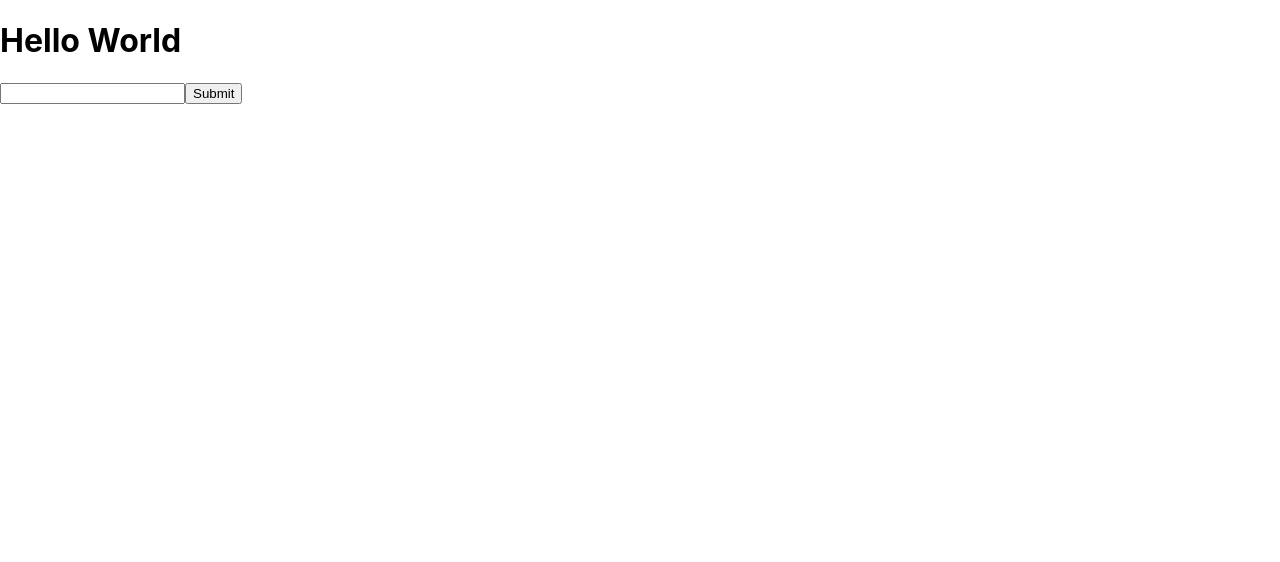
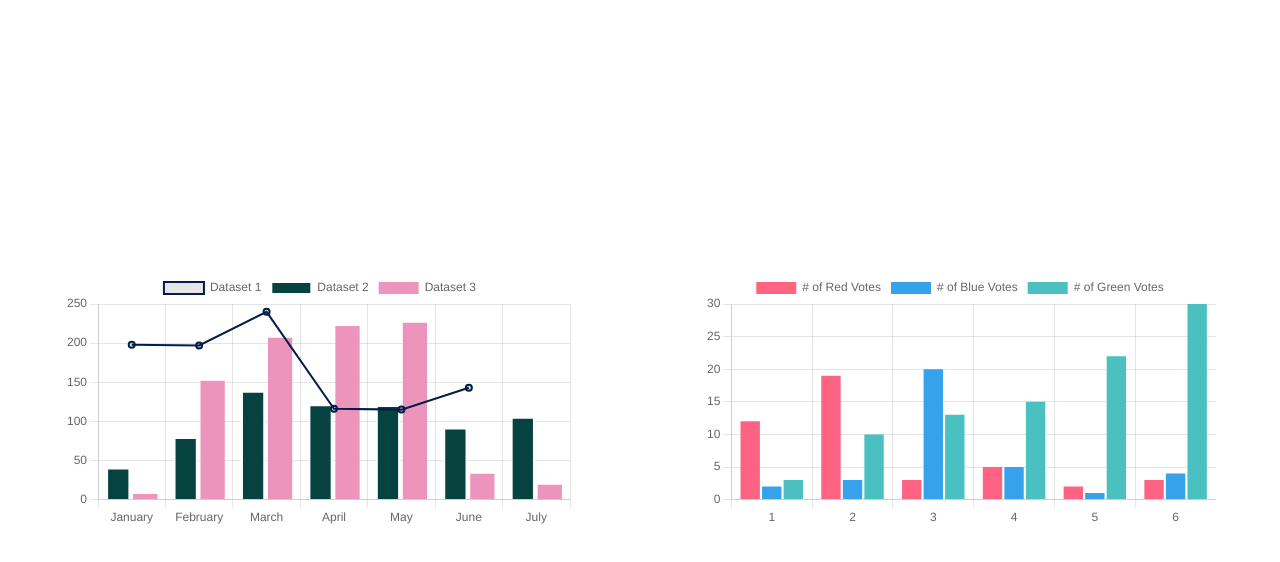
Before and after one commit to Classy-Endevours/inventory-electron, a React (Create React App) app: page / in a window 1280 px wide. Shown: the top 562 px of the page. Built offline with nearby package versions, Linux system fonts and the light colour scheme.

Commit message:
added poc for reporting

```diff
--- a/src/App.js
+++ b/src/App.js
@@ -1,8 +1,13 @@
 import './App.scss';
-import HelloWorld from './components/HelloWorld';
+import Dashboard from './components/Dashboard';
+// import HelloWorld from './components/HelloWorld';
 
 function App() {
-  return <HelloWorld />;
+  return (
+    <div>
+      <Dashboard />
+    </div>
+  );
 }
 
 export default App;
--- /dev/null
+++ b/src/components/Dashboard/dashboard.scss
@@ -0,0 +1,12 @@
+.container {
+  //   width: 500px;
+  //   height: 500px;
+  display: flex;
+  align-items: center;
+  justify-content: space-around;
+  height: 100vh;
+}
+.container .primary_container,
+.container .secondary_container {
+  width: 40%;
+}
--- /dev/null
+++ b/src/components/Dashboard/index.jsx
@@ -0,0 +1,91 @@
+import React, { useState } from 'react';
+import { Bar } from 'react-chartjs-2';
+import './dashboard.scss';
+// import { LineChart, BarChart, DoughnutChart } from 'react-chartjs-2';
+const rand = () => Math.floor(Math.random() * 255);
+const options = {
+  scales: {
+    yAxes: [
+      {
+        ticks: {
+          beginAtZero: true,
+        },
+      },
+    ],
+  },
+};
+const genData = () => ({
+  labels: ['January', 'February', 'March', 'April', 'May', 'June', 'July'],
+  datasets: [
+    {
+      type: 'line',
+      label: 'Dataset 1',
+      borderColor: `rgb(${rand()}, ${rand()}, ${rand()})`,
+      borderWidth: 2,
+      fill: false,
+      data: [rand(), rand(), rand(), rand(), rand(), rand()],
+    },
+    {
+      type: 'bar',
+      label: 'Dataset 2',
+      backgroundColor: `rgb(${rand()}, ${rand()}, ${rand()})`,
+      data: [rand(), rand(), rand(), rand(), rand(), rand(), rand()],
+      borderColor: 'white',
+      borderWidth: 2,
+    },
+    {
+      type: 'bar',
+      label: 'Dataset 3',
+      backgroundColor: `rgb(${rand()}, ${rand()}, ${rand()})`,
+      data: [rand(), rand(), rand(), rand(), rand(), rand(), rand()],
+    },
+  ],
+});
+
+const secondaryData = {
+  labels: ['1', '2', '3', '4', '5', '6'],
+  datasets: [
+    {
+      label: '# of Red Votes',
+      data: [12, 19, 3, 5, 2, 3],
+      backgroundColor: 'rgb(255, 99, 132)',
+    },
+    {
+      label: '# of Blue Votes',
+      data: [2, 3, 20, 5, 1, 4],
+      backgroundColor: 'rgb(54, 162, 235)',
+    },
+    {
+      label: '# of Green Votes',
+      data: [3, 10, 13, 15, 22, 30],
+      backgroundColor: 'rgb(75, 192, 192)',
+    },
+  ],
+};
+
+const secondaryOptions = {
+  scales: {
+    yAxes: [
+      {
+        ticks: {
+          beginAtZero: true,
+        },
+      },
+    ],
+  },
+};
+
+export default function Dashboard() {
+  const [data] = useState(genData());
+
+  return (
+    <div className="container">
+      <div className="primary_container">
+        <Bar data={data} options={options} />
+      </div>
+      <div className="secondary_container">
+        <Bar data={secondaryData} options={secondaryOptions} />
+      </div>
+    </div>
+  );
+}
```
Also changed, not shown: package.json (+6 -3 lines).
